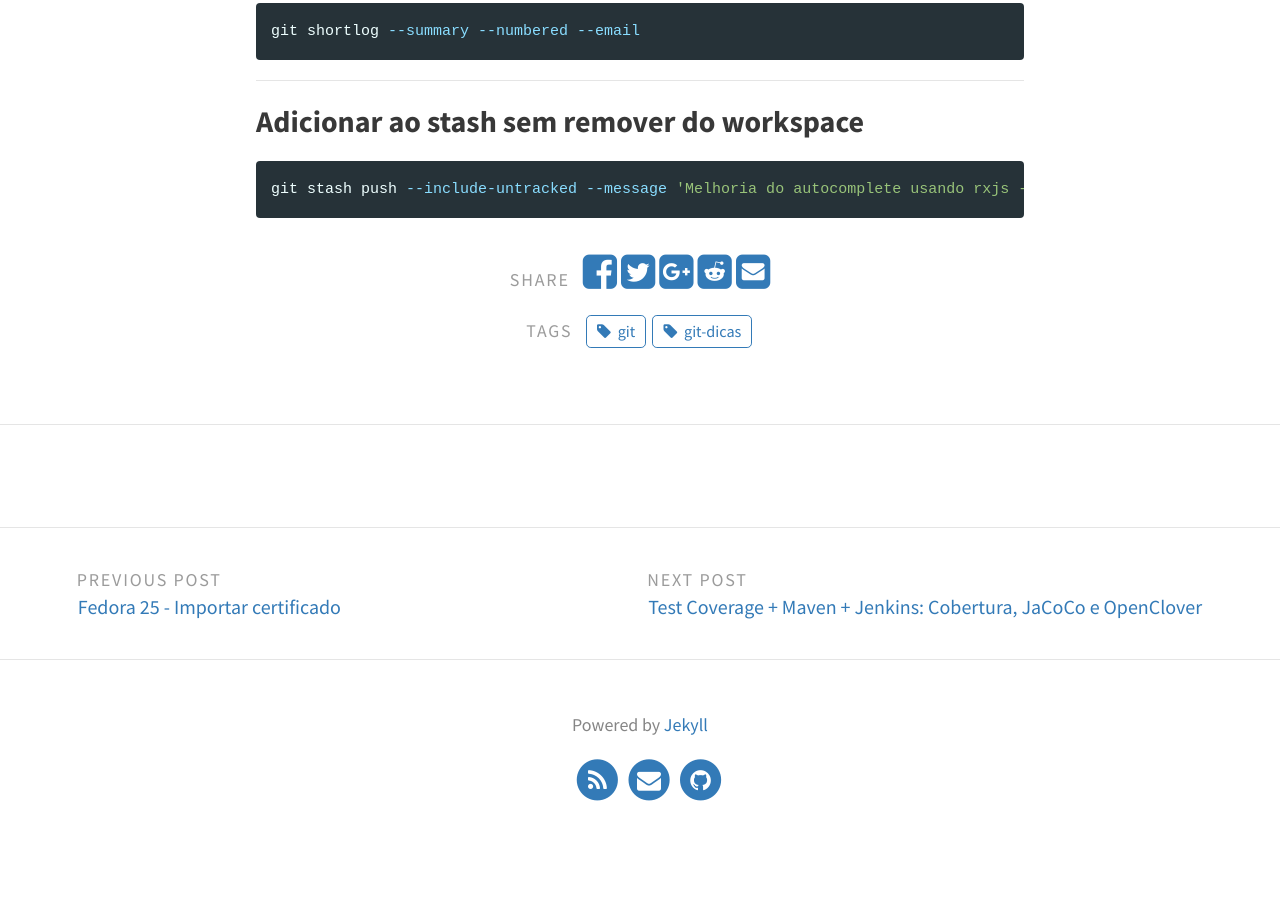
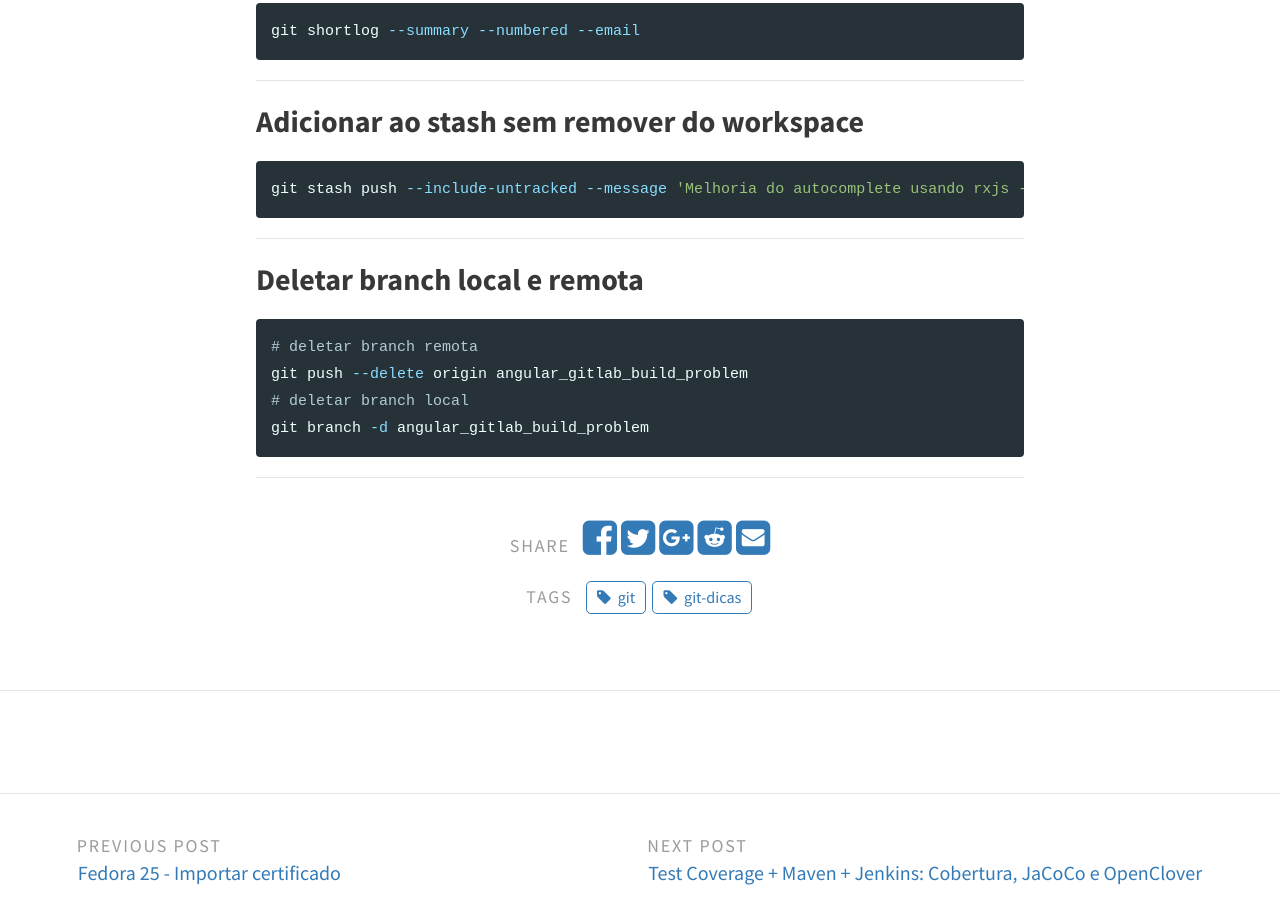
Before and after one commit to mhagnumdw/mhagnumdw.github.io, a Jekyll site: the page built from _posts/2017-10-01-git-dicas.markdown, in a window 1280 px wide and 900 px high, scrolled down 1582 px. Built offline with Jekyll 4.4.1, drawn with Linux system fonts in a browser that asks for light colours; comment, search, counter and statistics services are not loaded; before the commit the page ends 2455 px from its top, so only the background shows below that.

Commit message:
Deletar branch local e remota

```diff
--- a/_posts/2017-10-01-git-dicas.markdown
+++ b/_posts/2017-10-01-git-dicas.markdown
@@ -68,3 +68,16 @@ git shortlog --summary --numbered --email
 {% highlight shell %}
 git stash push --include-untracked --message 'Melhoria do autocomplete usando rxjs - v001' && git stash apply
 {% endhighlight %}
+
+* * *
+
+### Deletar branch local e remota
+
+{% highlight shell %}
+# deletar branch remota
+git push --delete origin angular_gitlab_build_problem
+# deletar branch local
+git branch -d angular_gitlab_build_problem
+{% endhighlight %}
+
+* * *
```
